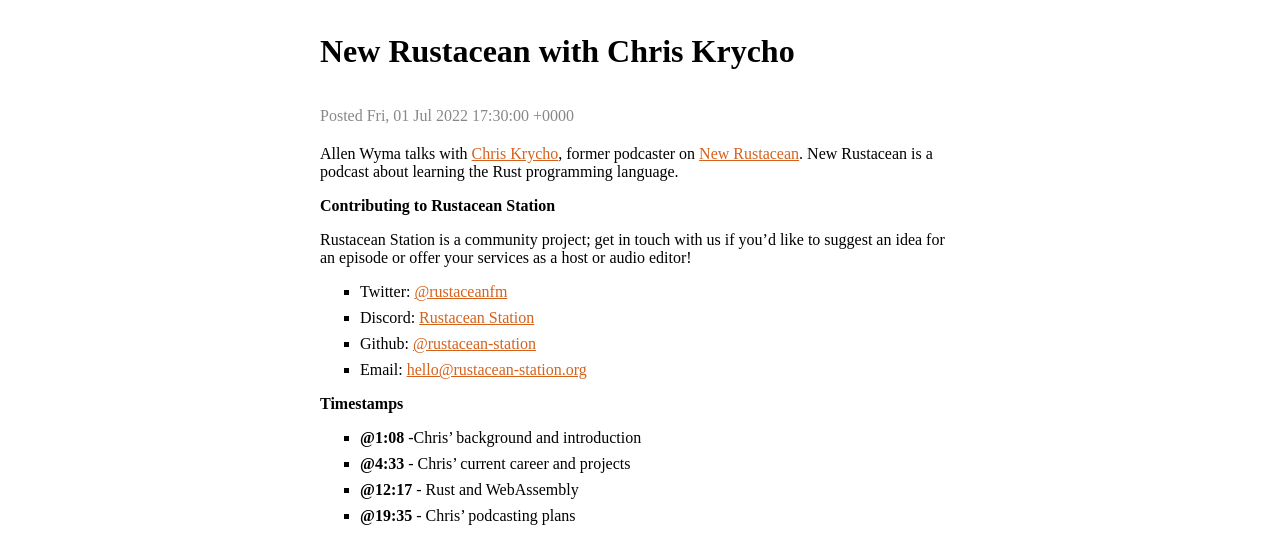
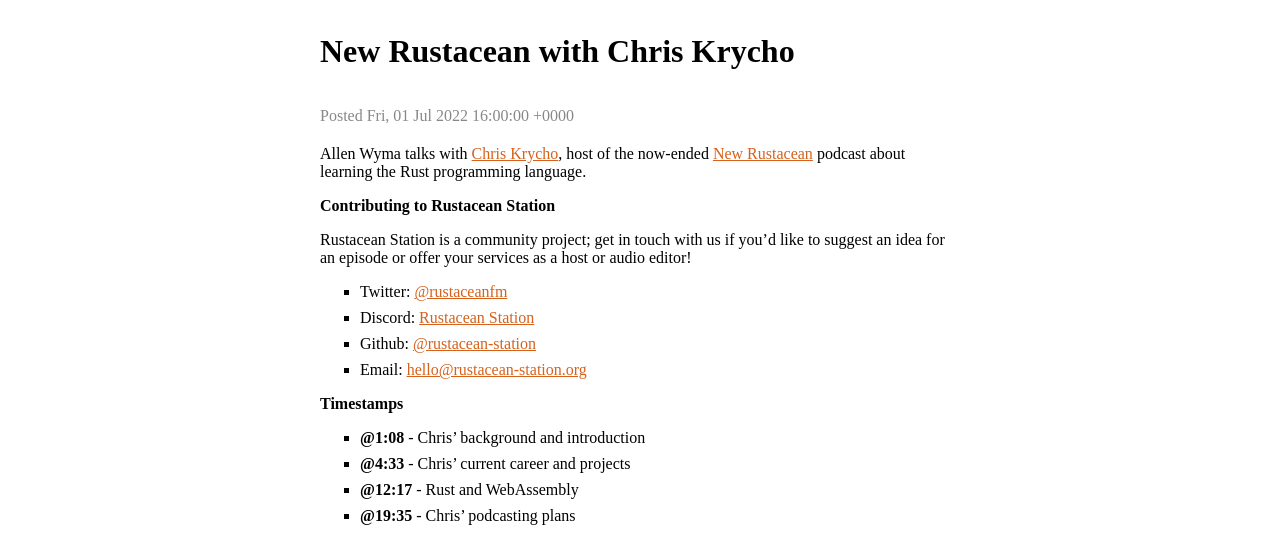
Before and after one commit to rustacean-station/rustacean-station.org, a Jekyll site: the page built from _episodes/interviews/2022-07-01-chris-krycho.md, in a window 1280 px wide. Shown: the part 507-1040 px from the top of the page. Built offline with Jekyll 4.4.1, drawn with Linux system fonts in a browser that asks for light colours.

Commit message:
Apply suggestions from code review

```diff
--- a/_episodes/interviews/2022-07-01-chris-krycho.md
+++ b/_episodes/interviews/2022-07-01-chris-krycho.md
@@ -1,12 +1,12 @@
 ---
 title: "New Rustacean with Chris Krycho"
-date: 2022-07-01T17:30:00Z
+date: 2022-07-01T16:00:00Z
 file: https://audio.rustacean-station.org/file/rustacean-station/2022-07-01-chris-krycho.mp3
 duration: "1:11:15"
 length: "68413231"
 #reddit: (leave blank on initial publish, amend with link and uncomment this line after Reddit thread has been posted)
 ---
-Allen Wyma talks with [Chris Krycho](https://v5.chriskrycho.com/index.html), former podcaster on [New Rustacean](https://newrustacean.com/). New Rustacean is a podcast about learning the Rust programming language.
+Allen Wyma talks with [Chris Krycho](https://v5.chriskrycho.com/index.html), host of the now-ended [New Rustacean](https://newrustacean.com/) podcast about learning the Rust programming language.
 
 ## Contributing to Rustacean Station
 
@@ -18,11 +18,11 @@
 - Email: [hello@rustacean-station.org](mailto:hello@rustacean-station.org)
 
 ## Timestamps
-- [@1:08] -Chris' background and introduction
+- [@1:08] - Chris' background and introduction
 - [@4:33] - Chris' current career and projects
 - [@12:17] - Rust and WebAssembly
 - [@19:35] - Chris' podcasting plans
-- [@23:47] - Chris' podcasting preparation and  processes
+- [@23:47] - Chris' podcasting preparation and processes
 - [@36:02] - Lessons and insights coming from podcasting
 - [@48:08] - ZSH vs Fish
 - [@53:12] - Picking out potential podcast guests and making great interviews
```
